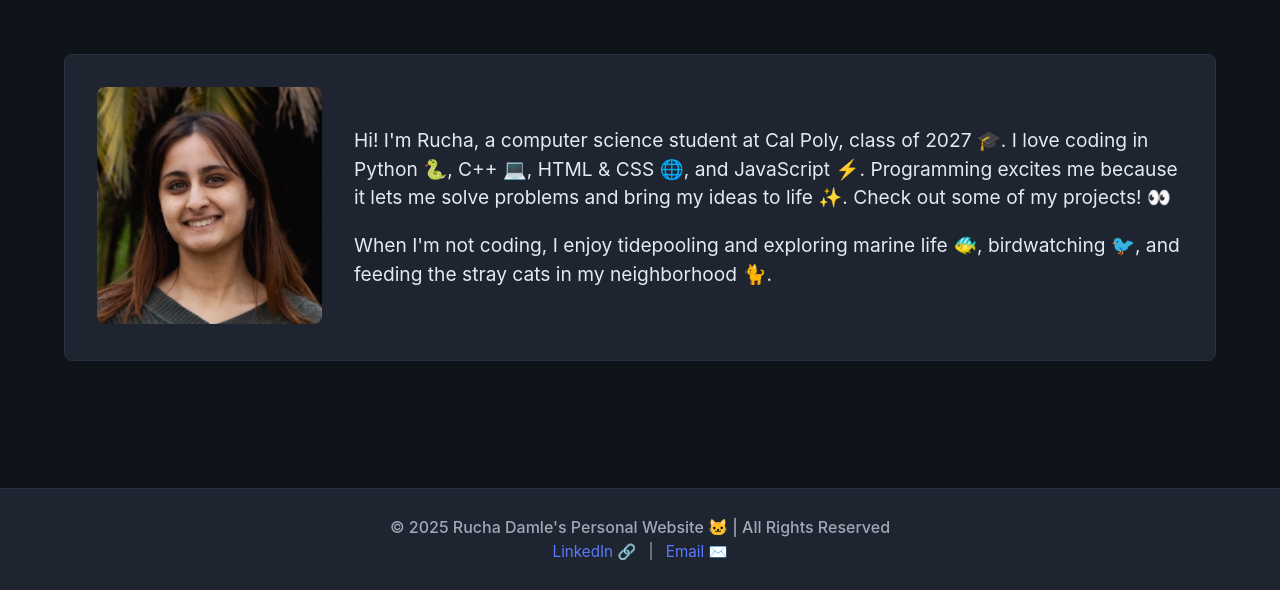
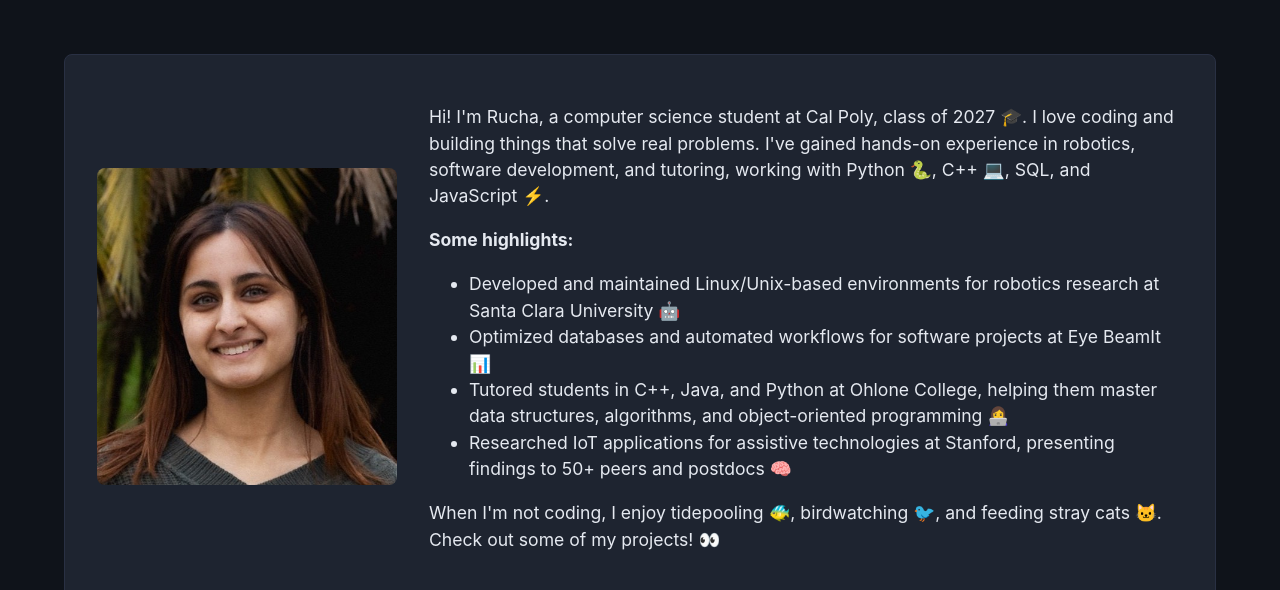
Before and after one commit to ruchadamle/ruchadamle.github.io, a plain HTML site: page index.html in a window 1280 px wide. Shown: the part 210-800 px from the top of the page. Drawn offline with Linux system fonts and the light colour scheme.

Commit message:
feat: add styling

```diff
--- a/index.html
+++ b/index.html
@@ -17,24 +17,44 @@
         </ul>
       </nav>
       <main>
-      <h1>Hello world! 🌍</h1>
+        <h1>Hello World! 🌍</h1>
         <div class="about">
           <div class="about-image">
             <img src="images/headshot.jpg" alt="A headshot of Rucha Damle" />
           </div>
           <div class="about-text">
             <p>
-            Hi! I'm Rucha, a computer science student at Cal Poly, class of 2027
-            🎓. I love coding in Python 🐍, C++ 💻, HTML & CSS 🌐, and
-            JavaScript ⚡. Programming excites me because it lets me solve
-            problems and bring my ideas to life ✨. Check out some of my
-            projects! 👀
+              Hi! I'm Rucha, a computer science student at Cal Poly, class of
+              2027 🎓. I love coding and building things that solve real
+              problems. I've gained hands-on experience in robotics, software
+              development, and tutoring, working with Python 🐍, C++ 💻, SQL,
+              and JavaScript ⚡.
             </p>
 
+            <p><strong>Some highlights:</strong></p>
+            <ul>
+              <li>
+                Developed and maintained Linux/Unix-based environments for
+                robotics research at Santa Clara University 🤖
+              </li>
+              <li>
+                Optimized databases and automated workflows for software
+                projects at Eye BeamIt 📊
+              </li>
+              <li>
+                Tutored students in C++, Java, and Python at Ohlone College,
+                helping them master data structures, algorithms, and
+                object-oriented programming 👩‍💻
+              </li>
+              <li>
+                Researched IoT applications for assistive technologies at
+                Stanford, presenting findings to 50+ peers and postdocs 🧠
+              </li>
+            </ul>
+
             <p>
-            When I'm not coding, I enjoy tidepooling and exploring marine life
-            🐠, birdwatching 🐦, and feeding the stray cats in my neighborhood
-            🐈.
+              When I'm not coding, I enjoy tidepooling 🐠, birdwatching 🐦, and
+              feeding stray cats 🐱. Check out some of my projects! 👀
             </p>
           </div>
         </div>
--- a/styles.css
+++ b/styles.css
@@ -107,14 +107,14 @@ main {
 }
 
 .about-image img {
-  max-width: 225px;
+  max-width: 300px;
   border-radius: var(--radius);
 }
 
 .about-text {
   flex: 1;
   min-width: 280px;
-  font-size: 1.2rem;
+  font-size: 1.1rem;
   line-height: 1.5;
 }
 
```
Lines whose indentation alone changed are shown as unchanged.
